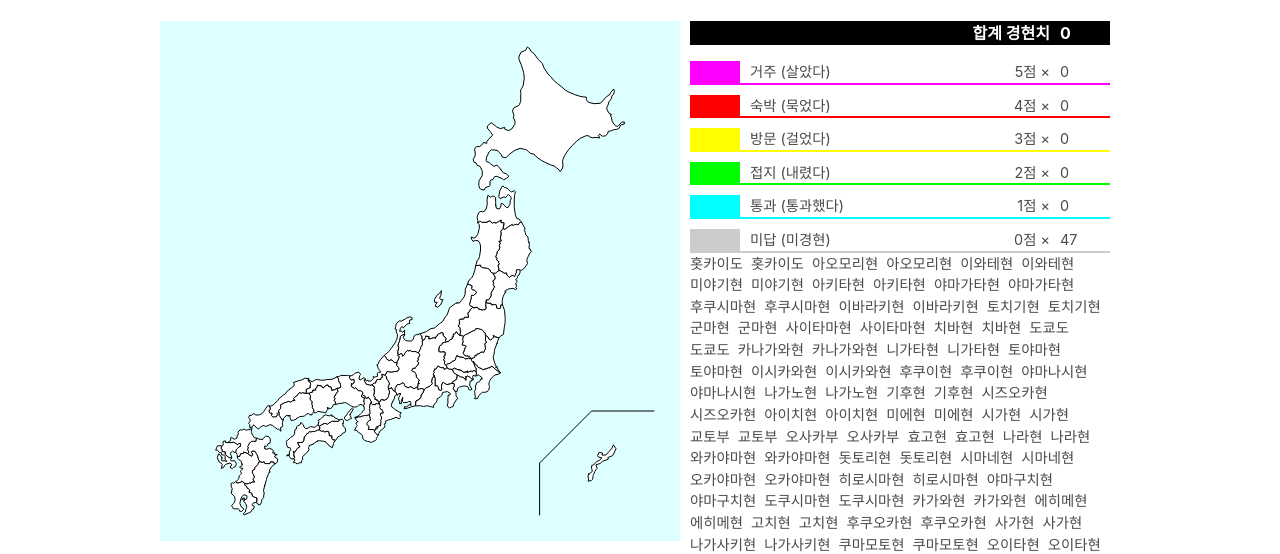
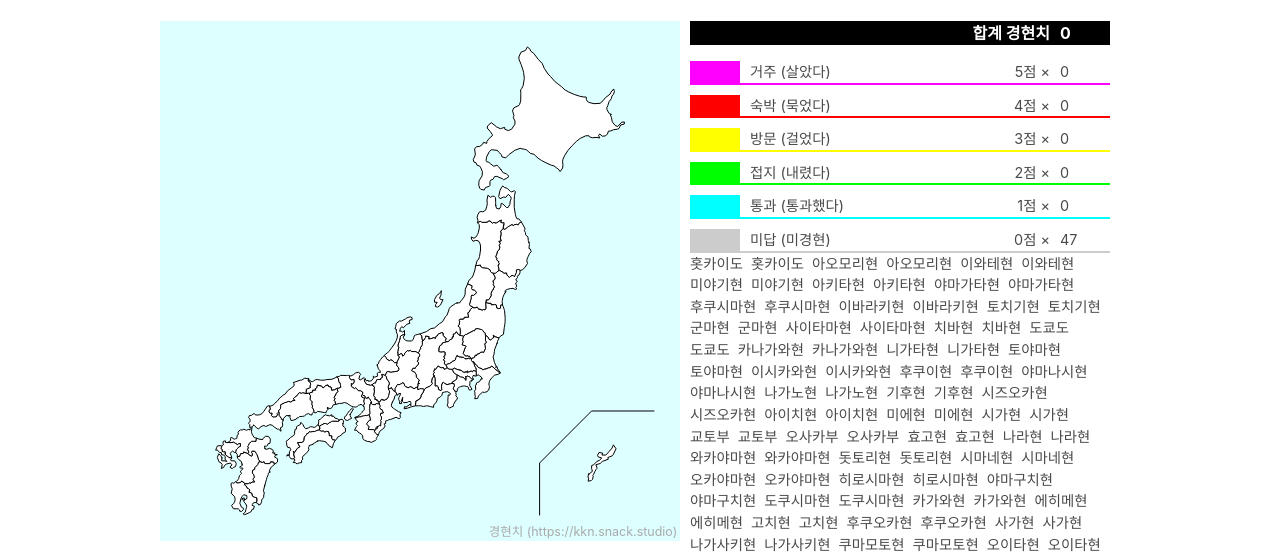
Before and after one commit to Snack-X/keikenchi, a website built with webpack: page calculate.html in a window 1280 px wide. Shown: the part 260-814 px from the top of the page. Built offline with nearby package versions, Linux system fonts and the light colour scheme.

Commit message:
Add domain and watermark

```diff
--- a/calculate.html
+++ b/calculate.html
@@ -37,7 +37,7 @@
     svg { background: #dff; }
     path { vector-effect: non-scaling-stroke; }
     .prefecture:hover { stroke-width: 2px; }
-    .container { fill: none; stroke-width: 1px; stroke-linejoin: round; stroke-linecap: round; stroke: #000; }
+    svg .container { fill: none; stroke-width: 1px; stroke-linejoin: round; stroke-linecap: round; stroke: #000; }
     .keiken-0 { fill: #fff; }
     .keiken-1 { fill: #0ff; }
     .keiken-2 { fill: #0f0; }
@@ -95,6 +95,7 @@
     <path class="prefecture" data-name="沖縄県" d="M825.3,870.7l0.2,0.1l0.2,0.1l3.1-2.7l2.6-2l-0.9-4.3l-0.6-1.7l0.3-5.4l3.6-1.1l6.4-6.8l5-1.9l4.3-4.8l-6.6-1.8l-1.6-2.8l3-5.9l7,1.3l-1.4,3.7l7.4,0.1l6-6.4l6.1-7.1l2.5-6.2l5.1,7.5l-4.9,10.3L870,836l-8.8,3.5l0.9,3.3l-11.4,4.1l-4.1,4l-8.3,2.5l0.1,0.5l2.3,6.2l-2.4,2.5l-1.1,2.7l-1.1,1.3l-2.2,5.2l-1.4,2.2l0.5,1.7l-1.1,5.6l-2.5,2.5l-6,1.2l1-6l-1.5-2.1l1.4-6.3L825.3,870.7z"/>
     <path class="separator" d="M950,750L830,750L730,850L730,950"/>
   </g>
+  <text fill="#aaa" text-anchor="end" font-size="24" y="990" x="995">경현치 (https://kkn.snack.studio)</text>
 </svg>
 <!-- :shrug: -->
 
```
Also changed, not shown: 1 other file.
